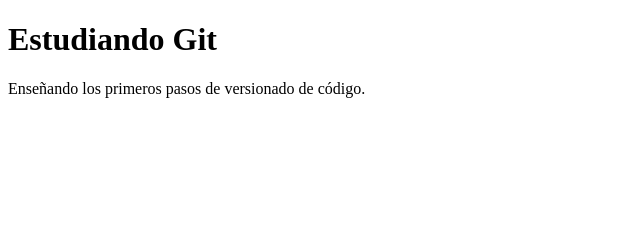
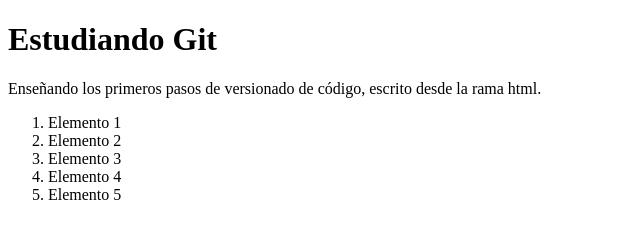
Before and after one commit to JonathR/Class-Git, a plain HTML site: page index.html in a window 1280 px wide. Shown: the whole page, without its empty margins (0-640 px from the left). Drawn offline with Linux system fonts and the light colour scheme.

Commit message:
Agregando index.js al index.html

```diff
--- a/index.html
+++ b/index.html
@@ -9,7 +9,15 @@
 
 <body>
   <h1>Estudiando Git</h1>
-  <p>Enseñando los primeros pasos de versionado de código.</p>
+  <p>Enseñando los primeros pasos de versionado de código, escrito desde la rama html.</p>
+  <ol>
+    <li>Elemento 1</li>
+    <li>Elemento 2</li>
+    <li>Elemento 3</li>
+    <li>Elemento 4</li>
+    <li>Elemento 5</li>
+  </ol>
+  <script src="index,js"></script>
 </body>
 
 </html>
```
